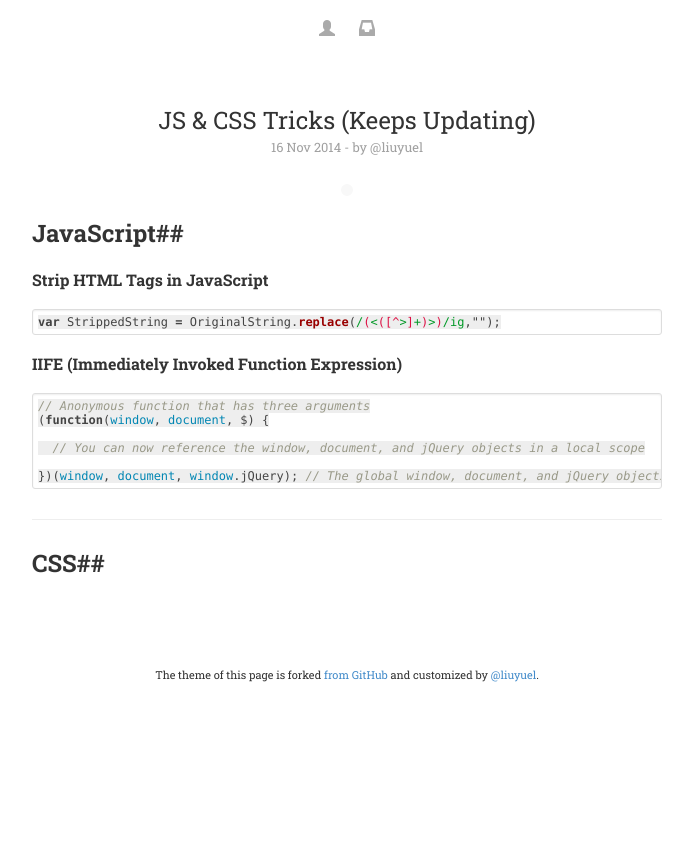
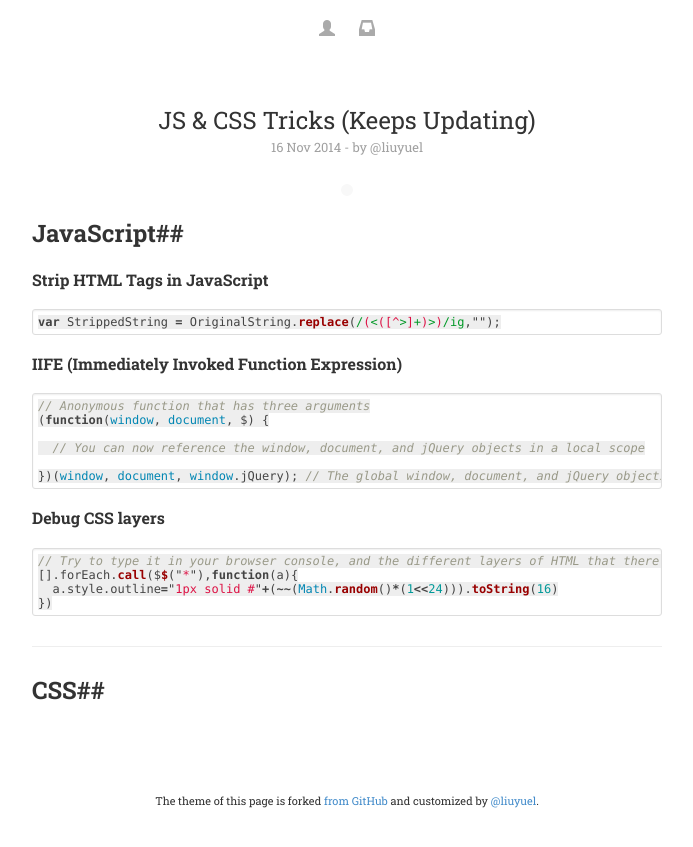
Before and after one commit to lonn/lonn.github.com, a Jekyll site: the page built from _posts/2014-11-16-js-and-css-tricks.md, in a window 1280 px wide, cut to the strip 214-1078 px from the top of the page. Shown: the top 847 px of the strip, without its empty margins (293-986 px from the left). Built offline with Jekyll 4.4.1, drawn with Linux system fonts in a browser that asks for light colours; Markdown is read by kramdown in place of the engine named in the settings; before the commit the page ends 952 px from its top, so only the background shows below that.

Commit message:
update post

````diff
--- a/_includes/footer.html
+++ b/_includes/footer.html
@@ -1,6 +1,6 @@
 <footer class="site-footer">
   <div class="container">
     The theme of this page is forked <a href="https://github.com/muan/muan.github.com" target="_blank" id="repo">from GitHub</a> and customized by
-    <a href="https://twitter.com/lnglau" target="_blank" id="twitter">{{ site.name }}</a>.
+    <a href="https://twitter.com/liuyuel" target="_blank" id="twitter">{{ site.name }}</a>.
   </div>
 </footer>
--- a/_posts/2014-11-16-js-and-css-tricks.md
+++ b/_posts/2014-11-16-js-and-css-tricks.md
@@ -23,6 +23,15 @@ var StrippedString = OriginalString.replace(/(<([^>]+)>)/ig,"");
 })(window, document, window.jQuery); // The global window, document, and jQuery objects are passed into the anonymous function
 ```
 
+**Debug CSS layers**
+
+``` javascript
+// Try to type it in your browser console, and the different layers of HTML that there are in the web page will be highlighted in different colors.
+[].forEach.call($$("*"),function(a){
+  a.style.outline="1px solid #"+(~~(Math.random()*(1<<24))).toString(16)
+})
+```
+
 ***
 
 ##CSS##
````
